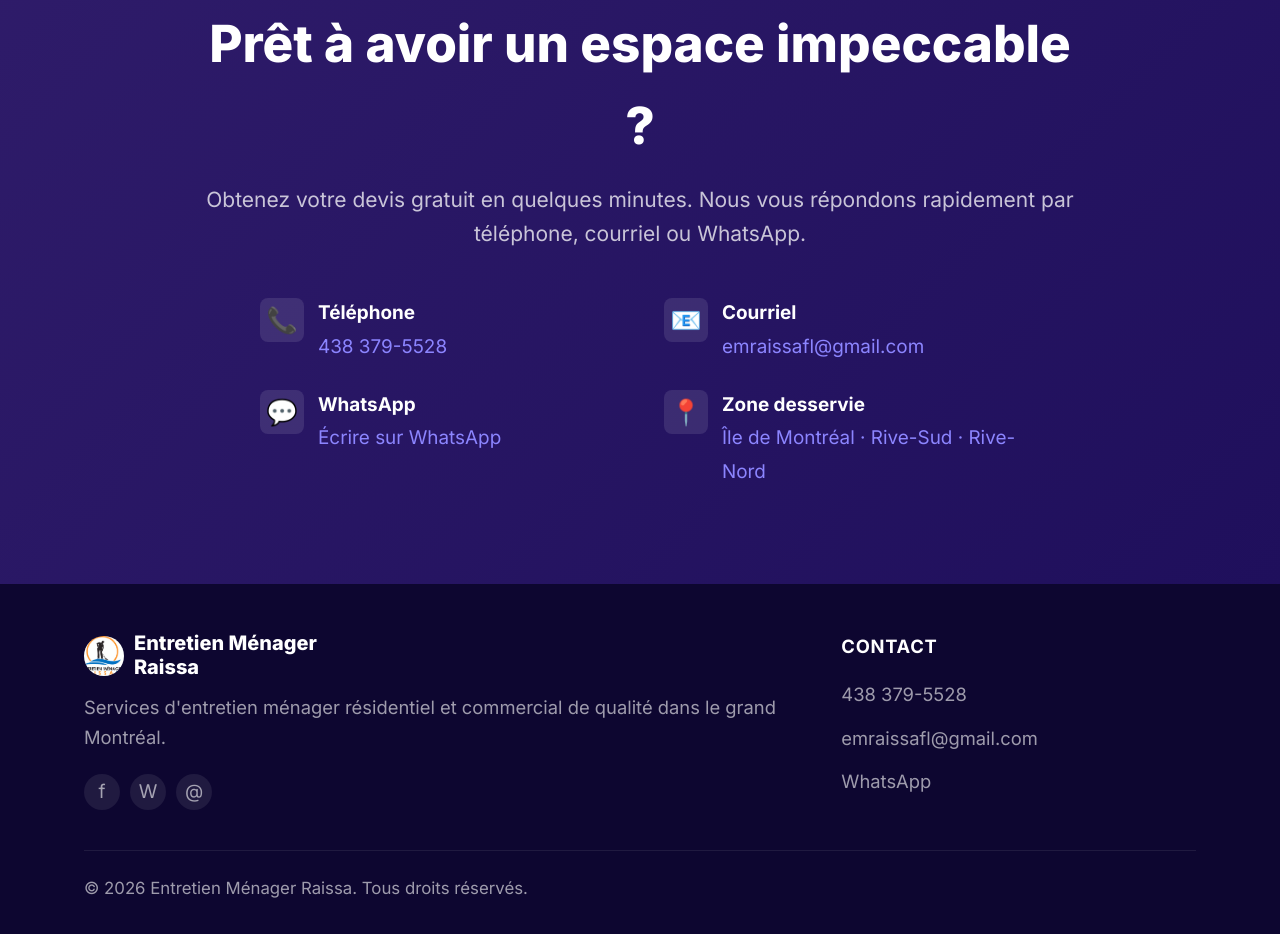
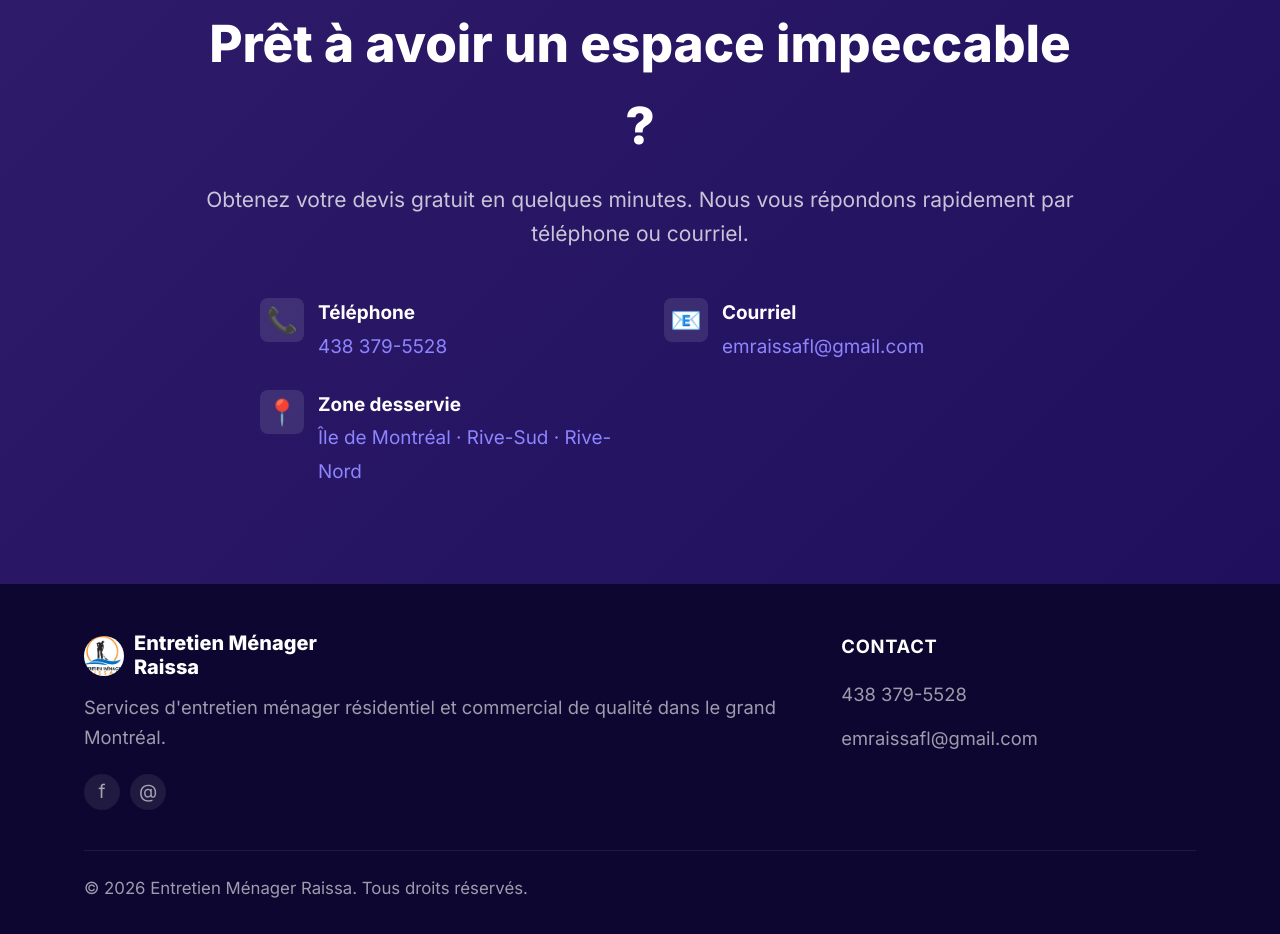
Before and after one commit to garyharan/menage-raissa, a plain HTML site: page index.html in a window 1280 px wide. Shown: the part 4323-5257 px from the top of the page. Drawn offline with Linux system fonts and the light colour scheme.

Commit message:
feat: remove whatsapp

```diff
--- a/index.html
+++ b/index.html
@@ -1114,7 +1114,7 @@
             <h2>Prêt à avoir un espace impeccable ?</h2>
             <p>
               Obtenez votre devis gratuit en quelques minutes. Nous vous
-              répondons rapidement par téléphone, courriel ou WhatsApp.
+              répondons rapidement par téléphone ou courriel.
             </p>
 
             <div class="contact-methods">
@@ -1130,18 +1130,6 @@
                 <div class="contact-method-text">
                   <strong>Courriel</strong>
                   <a href="mailto:emraissafl@gmail.com">emraissafl@gmail.com</a>
-                </div>
-              </div>
-              <div class="contact-method">
-                <div class="contact-method-icon" aria-hidden="true">💬</div>
-                <div class="contact-method-text">
-                  <strong>WhatsApp</strong>
-                  <a
-                    href="https://wa.me/14383795528"
-                    target="_blank"
-                    rel="noopener noreferrer"
-                    >Écrire sur WhatsApp</a
-                  >
                 </div>
               </div>
               <div class="contact-method">
@@ -1190,14 +1178,6 @@
               >
               <a
                 class="footer__social"
-                href="https://wa.me/14383795528"
-                target="_blank"
-                rel="noopener noreferrer"
-                aria-label="WhatsApp"
-                >W</a
-              >
-              <a
-                class="footer__social"
                 href="mailto:emraissafl@gmail.com"
                 aria-label="Courriel"
                 >@</a
@@ -1211,14 +1191,6 @@
               <li><a href="tel:+14383795528">438 379-5528</a></li>
               <li>
                 <a href="mailto:emraissafl@gmail.com">emraissafl@gmail.com</a>
-              </li>
-              <li>
-                <a
-                  href="https://wa.me/14383795528"
-                  target="_blank"
-                  rel="noopener noreferrer"
-                  >WhatsApp</a
-                >
               </li>
             </ul>
           </div>
```
